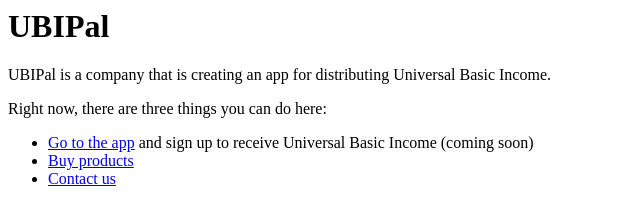
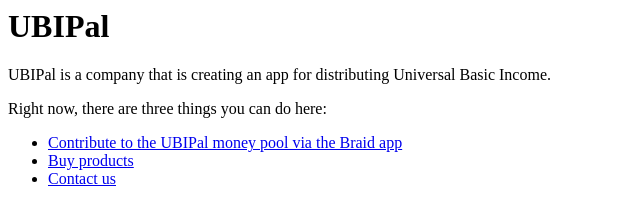
Before and after one commit to ubipal/ubipal.github.io, a plain HTML site: page index.html in a window 1280 px wide. Shown: the whole page, without its empty margins (0-640 px from the left). Drawn offline with Linux system fonts and the light colour scheme.

Commit message:
remove "Go to the app" and add "Donate via Braid app"

```diff
--- a/index.html
+++ b/index.html
@@ -21,8 +21,13 @@ Right now, there are three things you can do here:
 </p>
 
 <ul>
+<!--
   <li>
     <a href="https://app.ubipal.com">Go to the app</a> and sign up to receive Universal Basic Income (coming soon)
+  </li>
+-->
+  <li>
+    <a href="https://braid.co/p/ubipal">Contribute to the UBIPal money pool via the Braid app</a>
   </li>
   <li>
     <a href="buy_products">Buy products</a>
```
